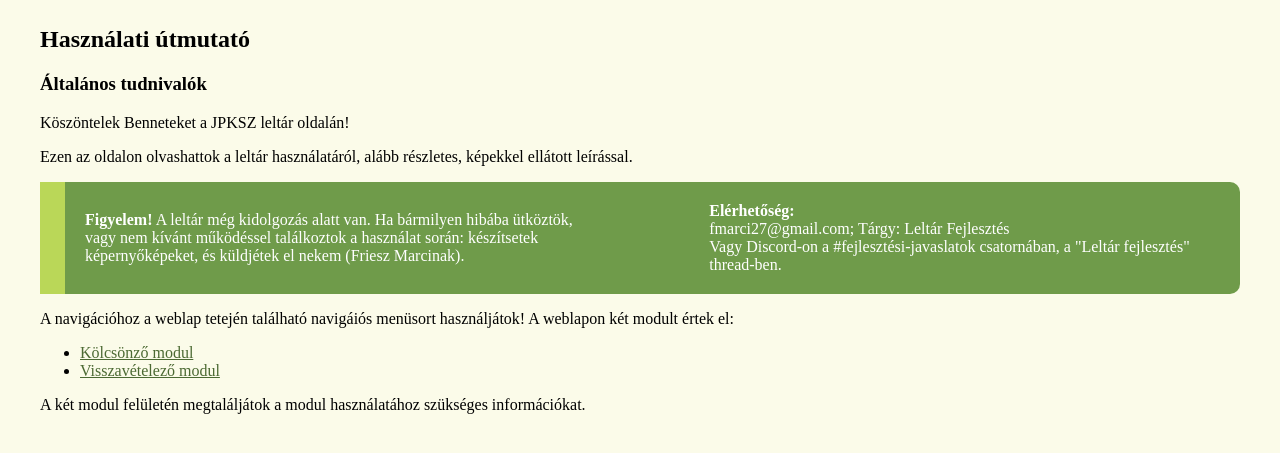
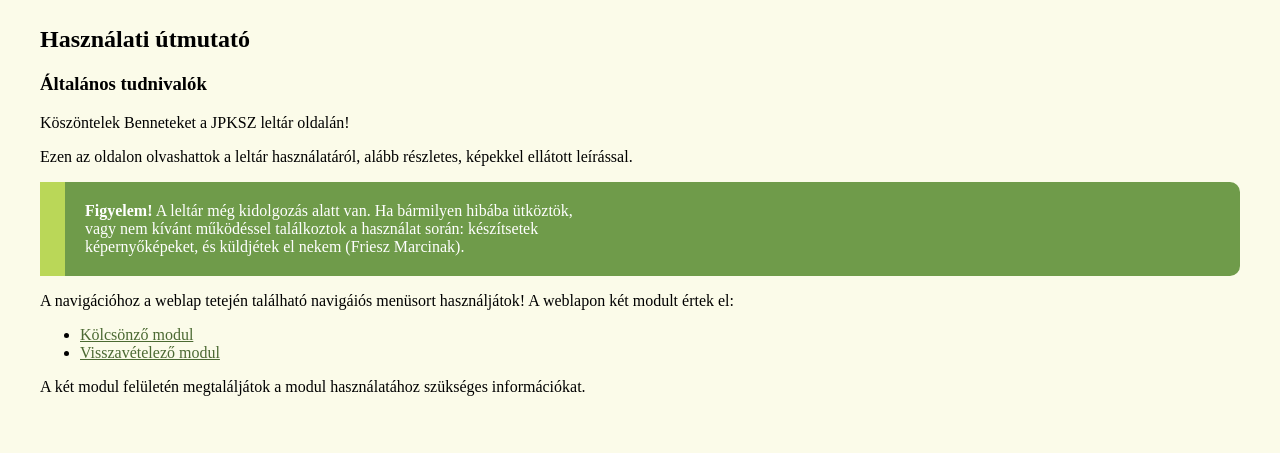
Before and after one commit to Xephein/inventoryManagementSystem, a Flask app: page / in a window 1280 px wide. Shown: the part 94-547 px from the top of the page. Run offline with Flask 3, Linux system fonts and the light colour scheme; parts of the project's set-up code (start-up, migrations or seed data) failed here and were passed over; some libraries are stand-ins or nearby versions.

Commit message:
index.html updated

```diff
--- a/templates/index.html
+++ b/templates/index.html
@@ -17,11 +17,7 @@
     <div class="infoleft">
         <strong>Figyelem!</strong> A leltár még kidolgozás alatt van. Ha bármilyen hibába ütköztök, vagy nem kívánt működéssel találkoztok a használat során: készítsetek képernyőképeket, és küldjétek el nekem (Friesz Marcinak).
     </div>
-    <div class="inforight">
-        <strong>Elérhetőség:</strong>
-        <br>fmarci27@gmail.com; Tárgy: Leltár Fejlesztés
-        <br>Vagy Discord-on a #fejlesztési-javaslatok csatornában, a "Leltár fejlesztés" thread-ben.
-    </div>
+
 </div>
 <p>A navigációhoz a weblap tetején található navigáiós menüsort használjátok! A weblapon két modult értek el:
     <ul>
```
